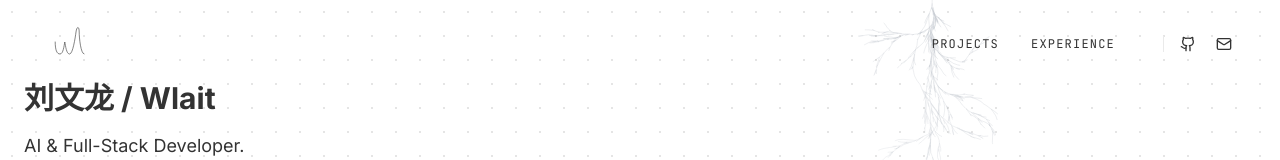
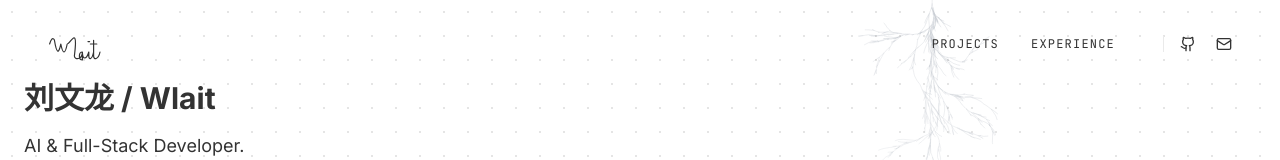
Before and after one commit to wloops/Wlait-Portfolio, a Next.js app: page / in a window 1280 px wide. Shown: the top 160 px of the page. Built offline with nearby package versions, Linux system fonts and the light colour scheme; a web font is replaced by a local one.

Commit message:
fix(Logo): Improve logo size and design
Increase the default size of the logo component and update its SVG path to a new, refined design. This adjustment also propagates to the Navbar component for better visual hierarchy.

```diff
--- a/components/Logo.tsx
+++ b/components/Logo.tsx
@@ -2,10 +2,10 @@
 
 import { motion } from 'motion/react';
 
-export default function Logo({ className = "w-10 h-10" }: { className?: string }) {
+export default function Logo({ className = "w-14 h-10" }: { className?: string }) {
   return (
     <svg
-      viewBox="0 0 100 100"
+      viewBox="0 0 70 50"
       fill="none"
       stroke="currentColor"
       strokeWidth="1.5"
@@ -14,10 +14,10 @@ export default function Logo({ className = "w-10 h-10" }: { className?: string }
       className={className}
     >
       <motion.path
-        d="M 18 45 C 18 65, 22 75, 30 75 C 38 75, 40 55, 42 45 C 44 55, 46 75, 54 75 C 62 75, 68 35, 70 20 C 72 5, 78 5, 78 20 C 78 35, 82 75, 90 75"
+        d="M 2 25 Q 5 15 8 20 Q 12 45 16 25 Q 20 45 24 25 C 28 25, 38 0, 33 40 C 33 45, 43 45, 43 35 C 38 35, 38 45, 43 45 Q 43 40 43 35 C 43 45, 48 45, 51 35 Q 51 35 51 40 C 51 45, 55 45, 57 35 C 57 15, 57 15, 57 40 C 57 45, 63 45, 65 35 M 50 22 L 52 22 M 53 25 L 61 25"
         initial={{ pathLength: 0, opacity: 0 }}
         animate={{ pathLength: 1, opacity: 1 }}
-        transition={{ duration: 2, ease: "easeInOut", delay: 0.2 }}
+        transition={{ duration: 2.5, ease: "easeInOut", delay: 0.2 }}
       />
     </svg>
   );
--- a/components/Navbar.tsx
+++ b/components/Navbar.tsx
@@ -14,7 +14,7 @@ export default function Navbar() {
       className="fixed top-0 left-0 right-0 z-50 flex items-center justify-between px-6 py-6 md:px-12 mix-blend-multiply"
     >
       <Link href="/" className="hover:opacity-60 transition-opacity" aria-label="Home">
-        <Logo className="w-10 h-10 text-foreground" />
+        <Logo className="w-14 h-10 text-foreground" />
       </Link>
 
       <div className="flex items-center gap-6 md:gap-8 font-mono text-xs uppercase tracking-widest">
```
